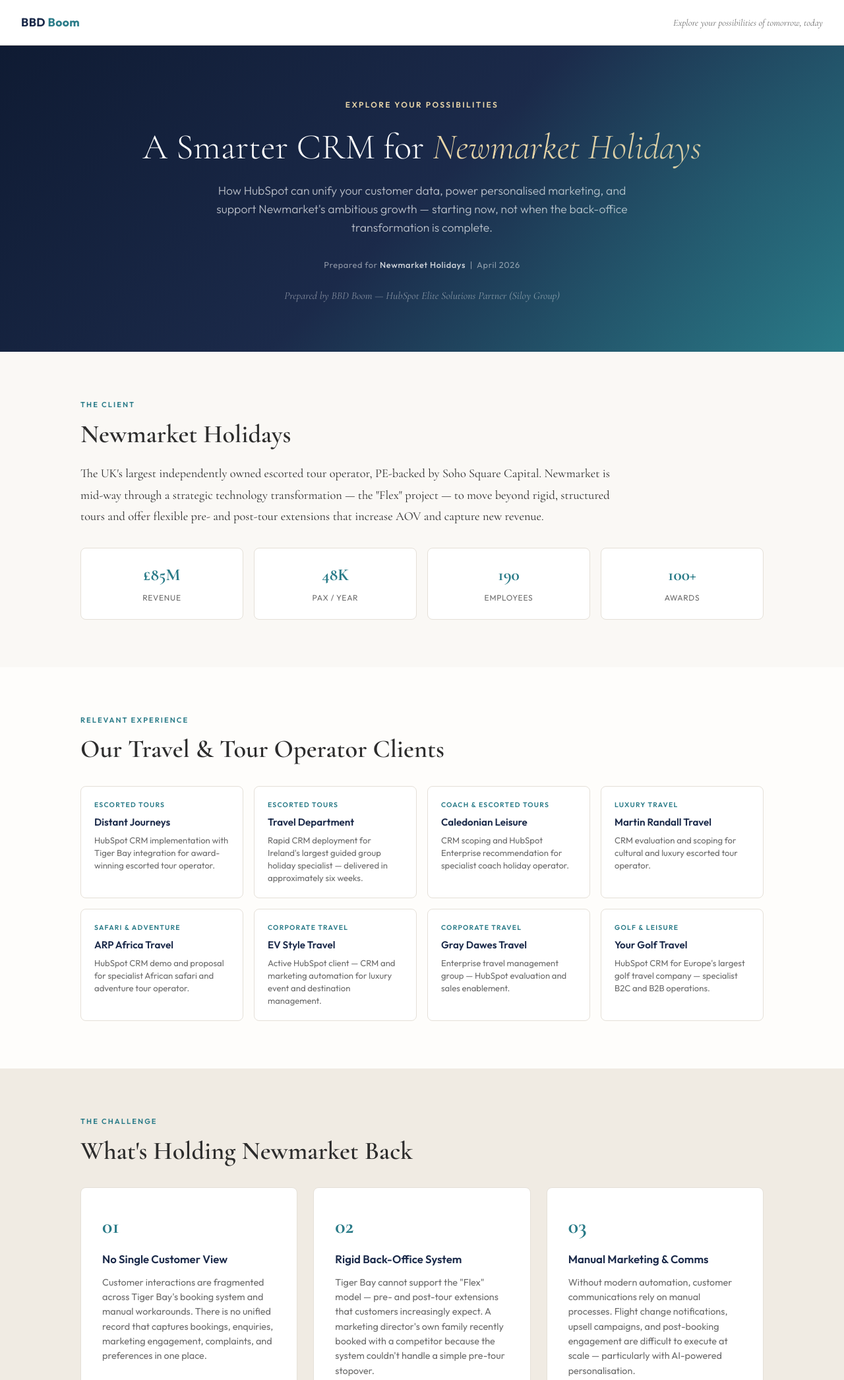
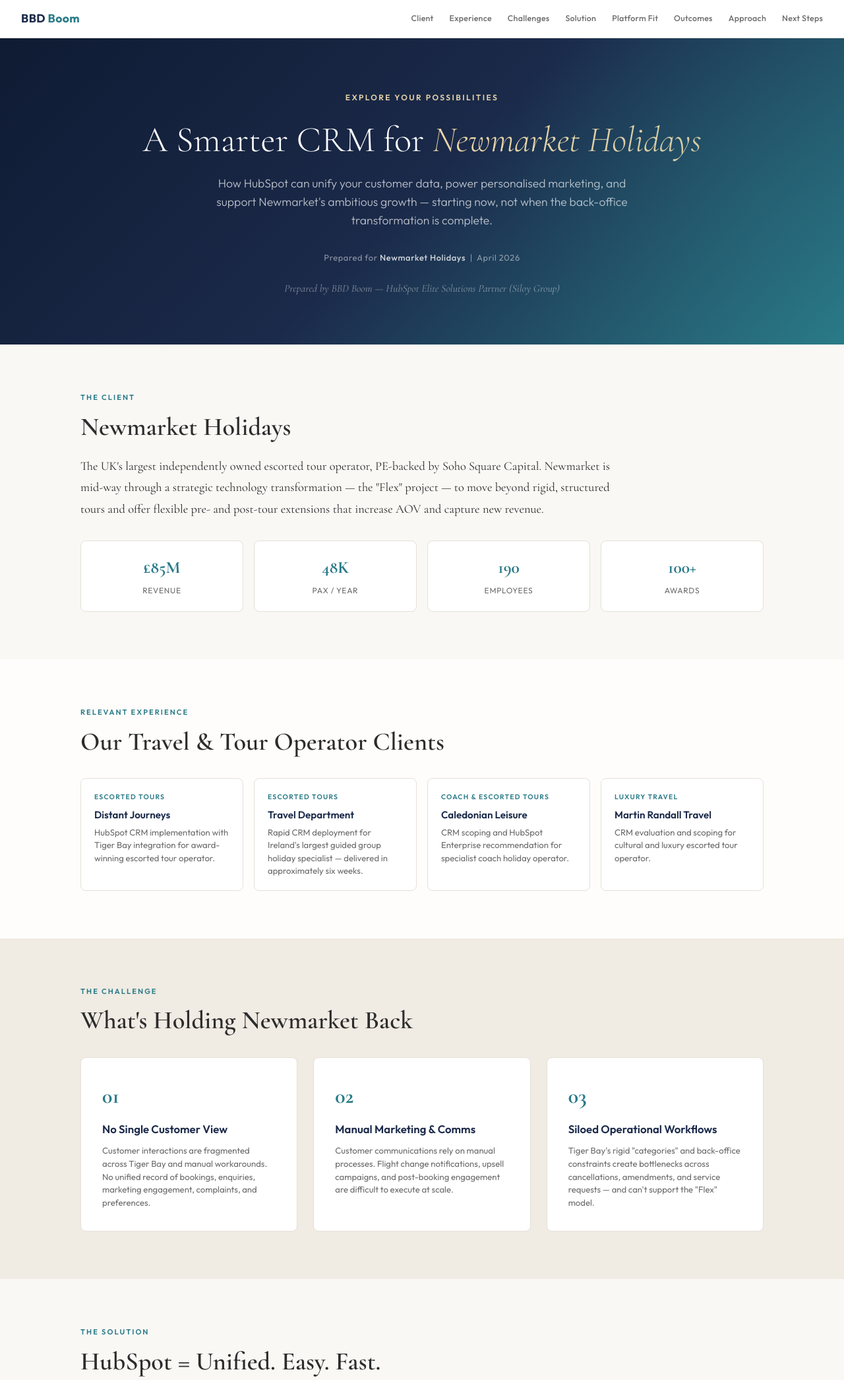
Before and after one commit to adamlewsi10/newmarket-demo, a plain HTML site: page index.html in a window 1280 px wide. Shown: the top 2091 px of the page at 66% size. Drawn offline with nearby package versions, Linux system fonts and the light colour scheme.

Commit message:
Add nav bar, trim to real travel clients only, consolidate challenges to 3

```diff
--- a/index.html
+++ b/index.html
@@ -49,7 +49,7 @@
   display: flex;
   justify-content: space-between;
   align-items: center;
-  padding: 1.25rem 2rem;
+  padding: 0.9rem 2rem;
   background: white;
   border-bottom: 1px solid var(--nm-border);
   position: sticky;
@@ -69,11 +69,24 @@
   color: var(--nm-teal);
 }
 
-.header-tagline {
-  font-family: var(--serif);
-  font-style: italic;
-  font-size: 0.9rem;
+.header-nav {
+  display: flex;
+  gap: 1.5rem;
+  align-items: center;
+}
+
+.header-nav a {
+  font-family: var(--sans);
+  font-size: 0.78rem;
+  font-weight: 500;
   color: var(--nm-text-light);
+  text-decoration: none;
+  letter-spacing: 0.02em;
+  transition: color 0.2s ease;
+}
+
+.header-nav a:hover {
+  color: var(--nm-teal);
 }
 
 /* ── Hero ────────────────────── */
@@ -324,9 +337,9 @@
 }
 
 .challenge-card p {
-  font-size: 0.9rem;
+  font-size: 0.82rem;
   color: var(--nm-text-light);
-  line-height: 1.55;
+  line-height: 1.5;
 }
 
 /* ── HubSpot Value (Unified/Easy/Fast) ── */
@@ -1002,7 +1015,16 @@
 <!-- Header -->
 <header class="header">
   <div class="header-logo">BBD <span>Boom</span></div>
-  <div class="header-tagline">Explore your possibilities of tomorrow, today</div>
+  <nav class="header-nav">
+    <a href="#client">Client</a>
+    <a href="#experience">Experience</a>
+    <a href="#challenges">Challenges</a>
+    <a href="#solution">Solution</a>
+    <a href="#platform">Platform Fit</a>
+    <a href="#outcomes">Outcomes</a>
+    <a href="#approach">Approach</a>
+    <a href="#next">Next Steps</a>
+  </nav>
 </header>
 
 <!-- Hero -->
@@ -1015,7 +1037,7 @@
 </section>
 
 <!-- The Client (concise) -->
-<section class="section client-section">
+<section id="client" class="section client-section">
   <div class="container">
     <div class="section-label">The Client</div>
     <h2 class="section-heading">Newmarket Holidays</h2>
@@ -1044,7 +1066,7 @@
 </section>
 
 <!-- Travel Clients (moved up) -->
-<section class="section experience-section">
+<section id="experience" class="section experience-section">
   <div class="container">
     <div class="section-label">Relevant Experience</div>
     <h2 class="section-heading">Our Travel &amp; Tour Operator Clients</h2>
@@ -1069,32 +1091,12 @@
         <h4>Martin Randall Travel</h4>
         <p>CRM evaluation and scoping for cultural and luxury escorted tour operator.</p>
       </div>
-      <div class="exp-card">
-        <div class="exp-tag">Safari &amp; Adventure</div>
-        <h4>ARP Africa Travel</h4>
-        <p>HubSpot CRM demo and proposal for specialist African safari and adventure tour operator.</p>
-      </div>
-      <div class="exp-card">
-        <div class="exp-tag">Corporate Travel</div>
-        <h4>EV Style Travel</h4>
-        <p>Active HubSpot client &mdash; CRM and marketing automation for luxury event and destination management.</p>
-      </div>
-      <div class="exp-card">
-        <div class="exp-tag">Corporate Travel</div>
-        <h4>Gray Dawes Travel</h4>
-        <p>Enterprise travel management group &mdash; HubSpot evaluation and sales enablement.</p>
-      </div>
-      <div class="exp-card">
-        <div class="exp-tag">Golf &amp; Leisure</div>
-        <h4>Your Golf Travel</h4>
-        <p>HubSpot CRM for Europe's largest golf travel company &mdash; specialist B2C and B2B operations.</p>
-      </div>
     </div>
   </div>
 </section>
 
 <!-- Challenges -->
-<section class="section challenges-section">
+<section id="challenges" class="section challenges-section">
   <div class="container">
     <div class="section-label">The Challenge</div>
     <h2 class="section-heading">What's Holding Newmarket Back</h2>
@@ -1102,29 +1104,24 @@
       <div class="challenge-card">
         <div class="challenge-num">01</div>
         <h3>No Single Customer View</h3>
-        <p>Customer interactions are fragmented across Tiger Bay's booking system and manual workarounds. There is no unified record that captures bookings, enquiries, marketing engagement, complaints, and preferences in one place.</p>
+        <p>Customer interactions are fragmented across Tiger Bay and manual workarounds. No unified record of bookings, enquiries, marketing engagement, complaints, and preferences.</p>
       </div>
       <div class="challenge-card">
         <div class="challenge-num">02</div>
-        <h3>Rigid Back-Office System</h3>
-        <p>Tiger Bay cannot support the "Flex" model &mdash; pre- and post-tour extensions that customers increasingly expect. A marketing director's own family recently booked with a competitor because the system couldn't handle a simple pre-tour stopover.</p>
+        <h3>Manual Marketing &amp; Comms</h3>
+        <p>Customer communications rely on manual processes. Flight change notifications, upsell campaigns, and post-booking engagement are difficult to execute at scale.</p>
       </div>
       <div class="challenge-card">
         <div class="challenge-num">03</div>
-        <h3>Manual Marketing &amp; Comms</h3>
-        <p>Without modern automation, customer communications rely on manual processes. Flight change notifications, upsell campaigns, and post-booking engagement are difficult to execute at scale &mdash; particularly with AI-powered personalisation.</p>
-      </div>
-      <div class="challenge-card">
-        <div class="challenge-num">04</div>
         <h3>Siloed Operational Workflows</h3>
-        <p>Customer Operations relies on Tiger Bay "categories" for task queues such as cancellations and amendments. These lack the flexibility of modern workflow engines, creating bottlenecks and manual handoffs across teams.</p>
+        <p>Tiger Bay's rigid "categories" and back-office constraints create bottlenecks across cancellations, amendments, and service requests &mdash; and can't support the "Flex" model.</p>
       </div>
     </div>
   </div>
 </section>
 
 <!-- HubSpot = Unified. Easy. Fast. -->
-<section class="section hubspot-value-section">
+<section id="solution" class="section hubspot-value-section">
   <div class="container">
     <div class="section-label">The Solution</div>
     <h2 class="section-heading">HubSpot = Unified. Easy. Fast.</h2>
@@ -1158,7 +1155,7 @@
 </section>
 
 <!-- Why HubSpot Fits Newmarket -->
-<section class="section hubspot-fit-section">
+<section id="platform" class="section hubspot-fit-section">
   <div class="container">
     <div class="section-label">Platform Fit</div>
     <h2 class="section-heading">Why HubSpot Fits Newmarket</h2>
@@ -1215,7 +1212,7 @@
 </section>
 
 <!-- Desired Outcomes -->
-<section class="section outcomes-section">
+<section id="outcomes" class="section outcomes-section">
   <div class="container">
     <div class="section-label">Desired Outcomes</div>
     <h2 class="section-heading">What Success Looks Like</h2>
@@ -1268,7 +1265,7 @@
 </section>
 
 <!-- Three Implementation Paths -->
-<section class="section impl-section">
+<section id="approach" class="section impl-section">
   <div class="container">
     <div class="section-label">Implementation Approach</div>
     <h2 class="section-heading">Three Proven Paths</h2>
@@ -1407,7 +1404,7 @@
 </section>
 
 <!-- Next Steps -->
-<section class="section next-section">
+<section id="next" class="section next-section">
   <div class="container">
     <div class="section-label">Next Steps</div>
     <h2 class="section-heading">How to Move Forward</h2>
```
